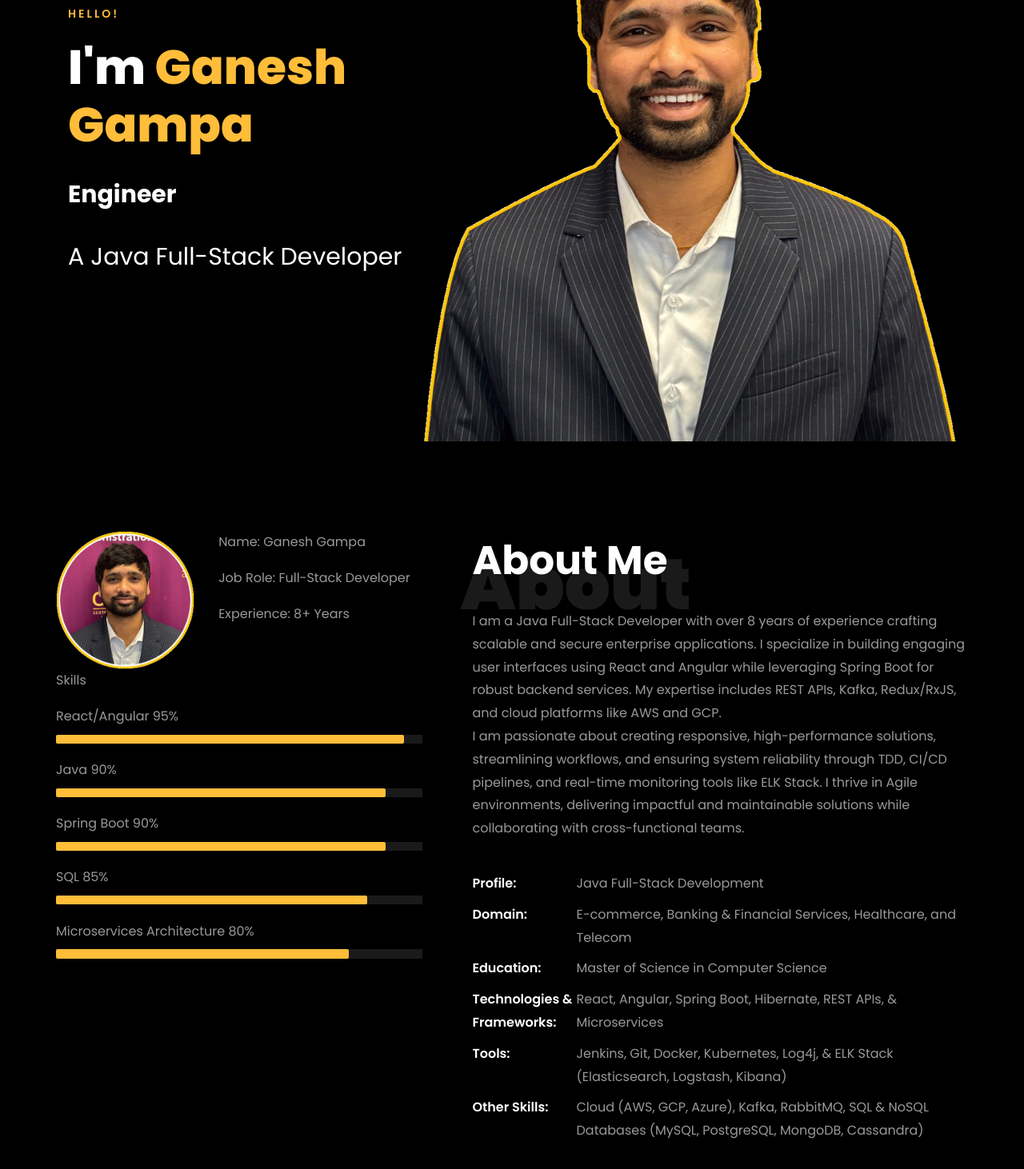
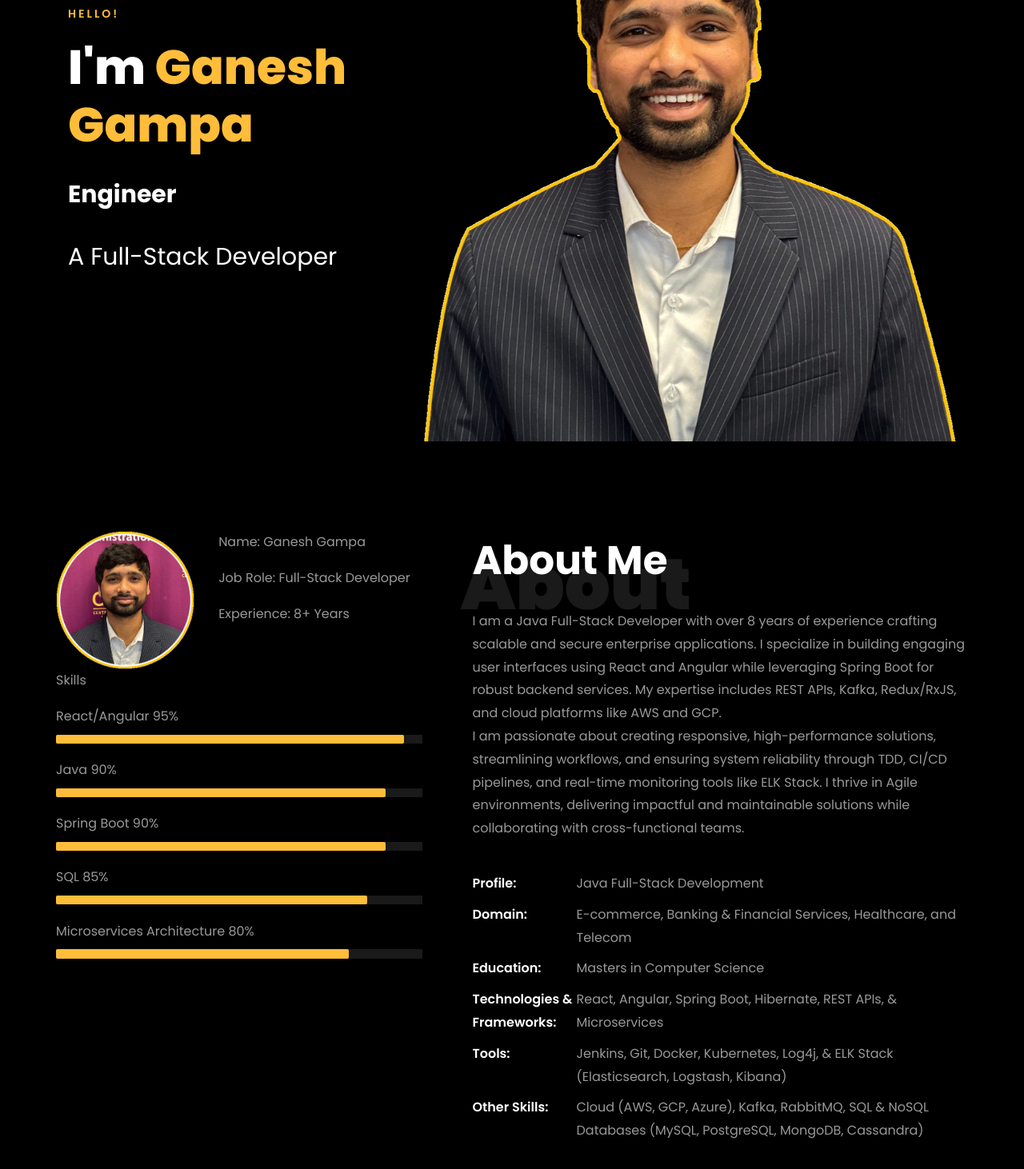
Before and after one commit to ganeshggkg/ganeshgampaportfolio, a plain HTML site: page index.html in a window 1280 px wide. Shown: the part 198-1660 px from the top of the page at 80% size. Drawn offline with Linux system fonts and the light colour scheme; files whose address does not match are found by name.

Commit message:
Update index.html

```diff
--- a/index.html
+++ b/index.html
@@ -186,7 +186,7 @@
 
 						<br>
 						<br>
-			            <h2>A Java Full-Stack Developer</h2>
+			            <h2>A Full-Stack Developer</h2>
 						<!-- <h2 class="d-flex" style="margin-bottom: 0">With over 5 years of experience</h2> -->
 						<!-- <br> -->
 		            </div>
@@ -273,7 +273,7 @@
 								<ul class="about-info mt-4 px-md-0 px-2">
 									<li class="d-flex"><span>Profile:</span> <span>Java Full-Stack Development</span></li>
 									<li class="d-flex"><span>Domain:</span> <span>E-commerce, Banking &amp; Financial Services, Healthcare, and Telecom</span></li>
-									<li class="d-flex"><span>Education:</span> <span>Master of Science in Computer Science</span></li>
+									<li class="d-flex"><span>Education:</span> <span>Masters in Computer Science</span></li>
 									<li class="d-flex"><span>Technologies & Frameworks:</span> <span>React, Angular, Spring Boot, Hibernate, REST APIs, &amp; Microservices</span></li>
 									<li class="d-flex"><span>Tools:</span> <span>Jenkins, Git, Docker, Kubernetes, Log4j, &amp; ELK Stack (Elasticsearch, Logstash, Kibana)</span></li>
 									<li class="d-flex"><span>Other Skills:</span> <span>Cloud (AWS, GCP, Azure), Kafka, RabbitMQ, SQL & NoSQL Databases (MySQL, PostgreSQL, MongoDB, Cassandra)</span></li>
@@ -382,7 +382,7 @@
     			<div class="col-md-6">
     				<div class="resume-wrap ftco-animate">
     					<span class="date">2023-2024</span>
-    					<h2>Master of Science in Computer Science</h2>
+    					<h2>Masters in Computer Science</h2>
     					<span class="position">Central Michigan University </span>
     				</div>
     			</div>
```
